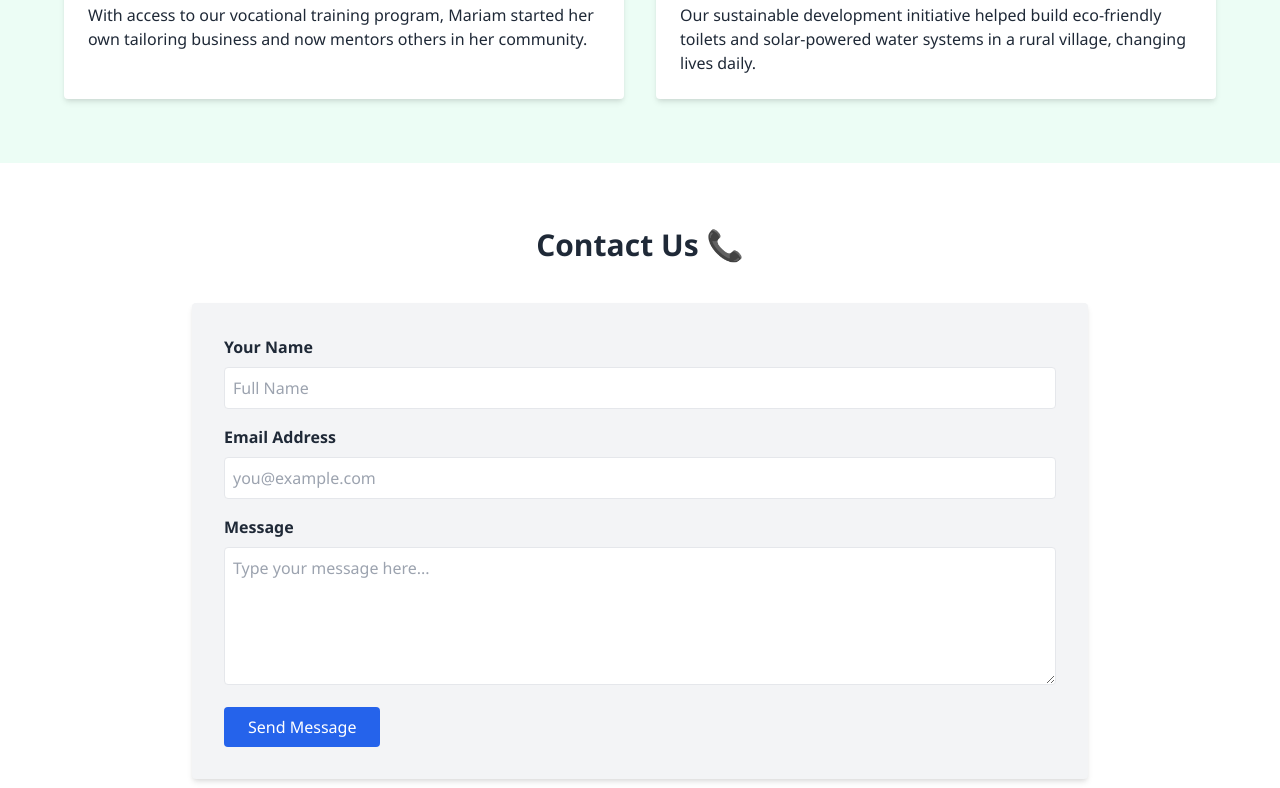
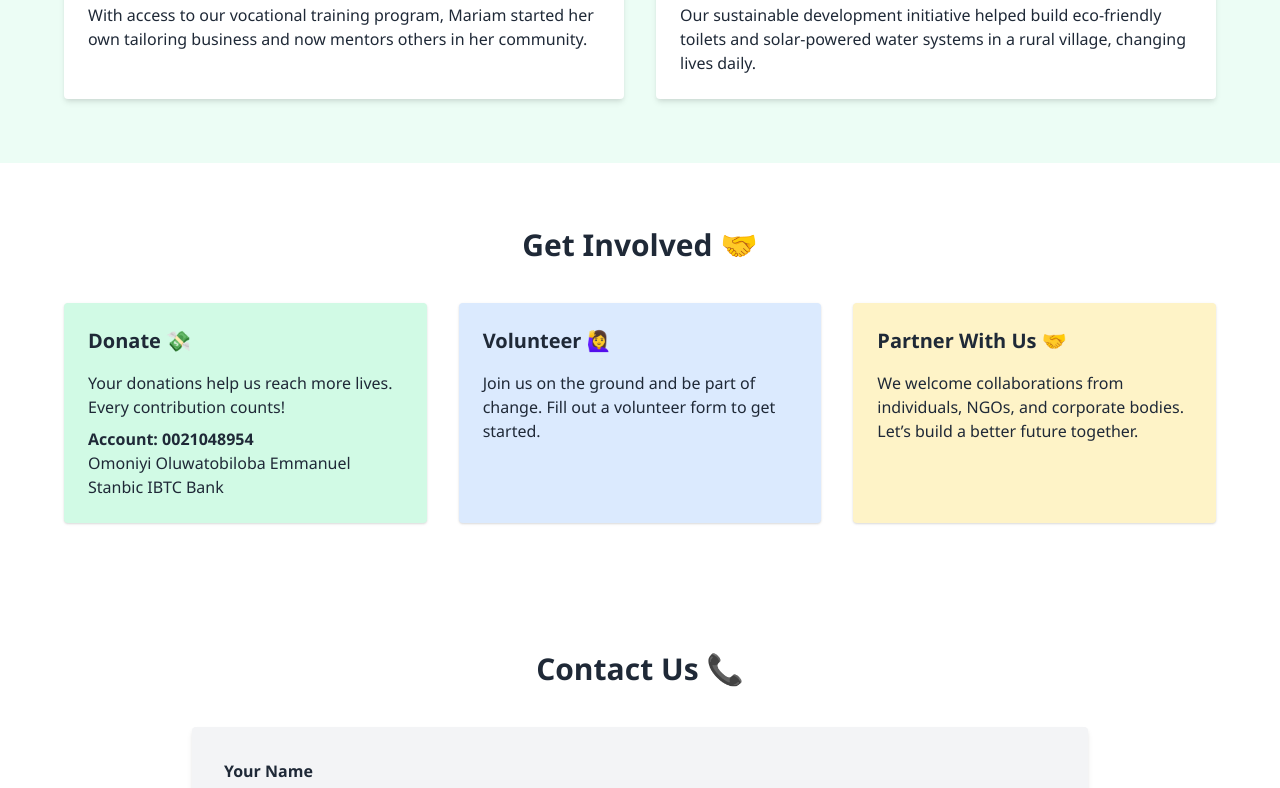
Before and after one commit to EALimited/EMAfrica, a plain HTML site: page index.html in a window 1280 px wide. Shown: the part 3185-3973 px from the top of the page. Drawn offline with nearby package versions, Linux system fonts and the light colour scheme.

Commit message:
index.html

```diff
--- a/index.html
+++ b/index.html
@@ -75,6 +75,30 @@
     </div>
   </section>
 
+  <!-- Get Involved Section -->
+  <section id="involved" class="py-16 px-6 bg-white">
+    <div class="max-w-6xl mx-auto">
+      <h2 class="text-3xl font-bold text-center mb-10">Get Involved 🤝</h2>
+      <div class="grid md:grid-cols-3 gap-8">
+        <div class="bg-green-100 p-6 rounded shadow">
+          <h3 class="text-xl font-semibold mb-4">Donate 💸</h3>
+          <p>Your donations help us reach more lives. Every contribution counts!</p>
+          <p class="mt-2 font-semibold">Account: 0021048954</p>
+          <p>Omoniyi Oluwatobiloba Emmanuel</p>
+          <p>Stanbic IBTC Bank</p>
+        </div>
+        <div class="bg-blue-100 p-6 rounded shadow">
+          <h3 class="text-xl font-semibold mb-4">Volunteer 🙋‍♀️</h3>
+          <p>Join us on the ground and be part of change. Fill out a volunteer form to get started.</p>
+        </div>
+        <div class="bg-yellow-100 p-6 rounded shadow">
+          <h3 class="text-xl font-semibold mb-4">Partner With Us 🤝</h3>
+          <p>We welcome collaborations from individuals, NGOs, and corporate bodies. Let’s build a better future together.</p>
+        </div>
+      </div>
+    </div>
+  </section>
+
   <!-- Contact Section -->
   <section id="contact" class="py-16 px-6 bg-white">
     <div class="max-w-4xl mx-auto">
@@ -107,6 +131,7 @@
       <div class="mt-2">
         <a href="#about" class="px-2">About Us</a> |
         <a href="#success-stories" class="px-2">Stories</a> |
+        <a href="#involved" class="px-2">Get Involved</a> |
         <a href="#contact" class="px-2">Contact</a>
       </div>
     </div>
```
